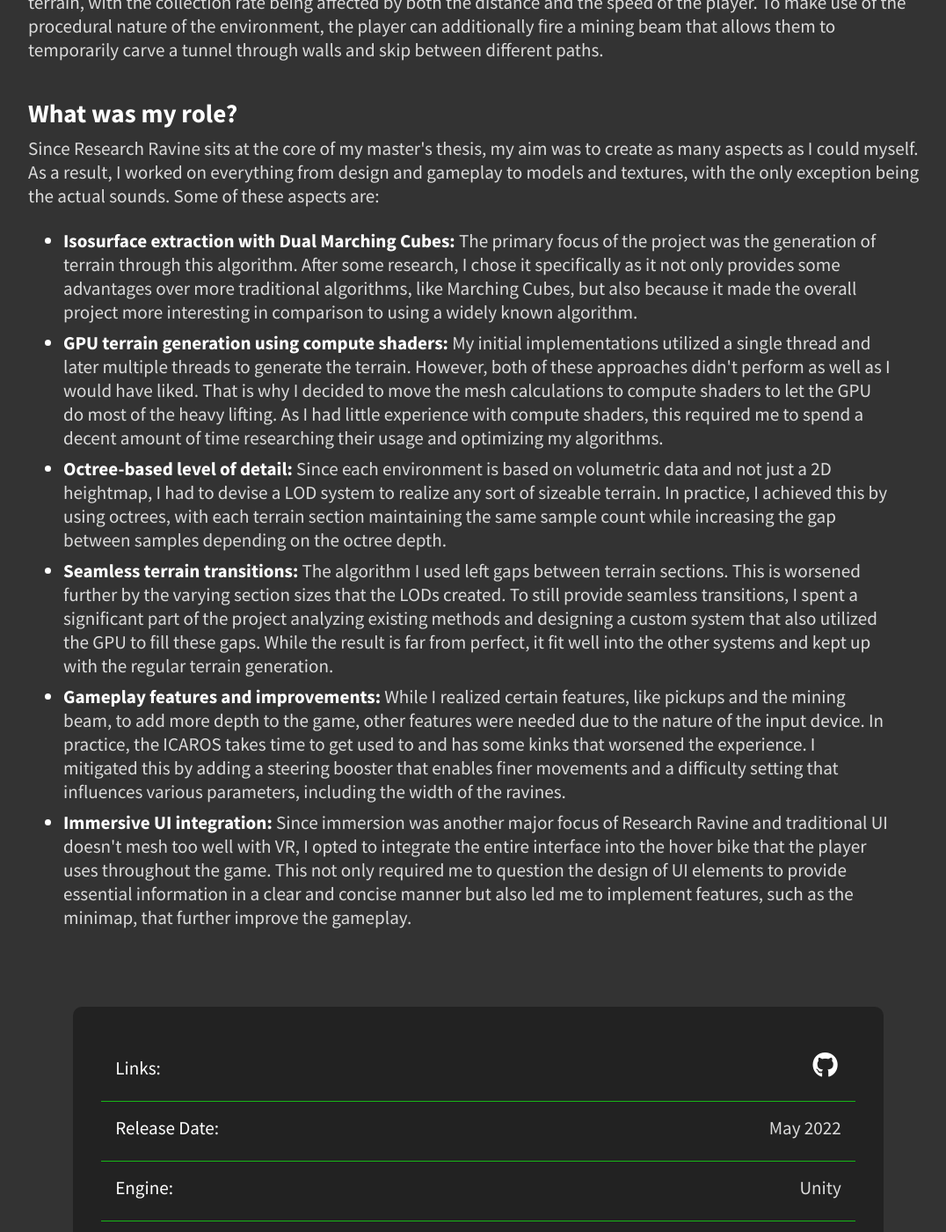
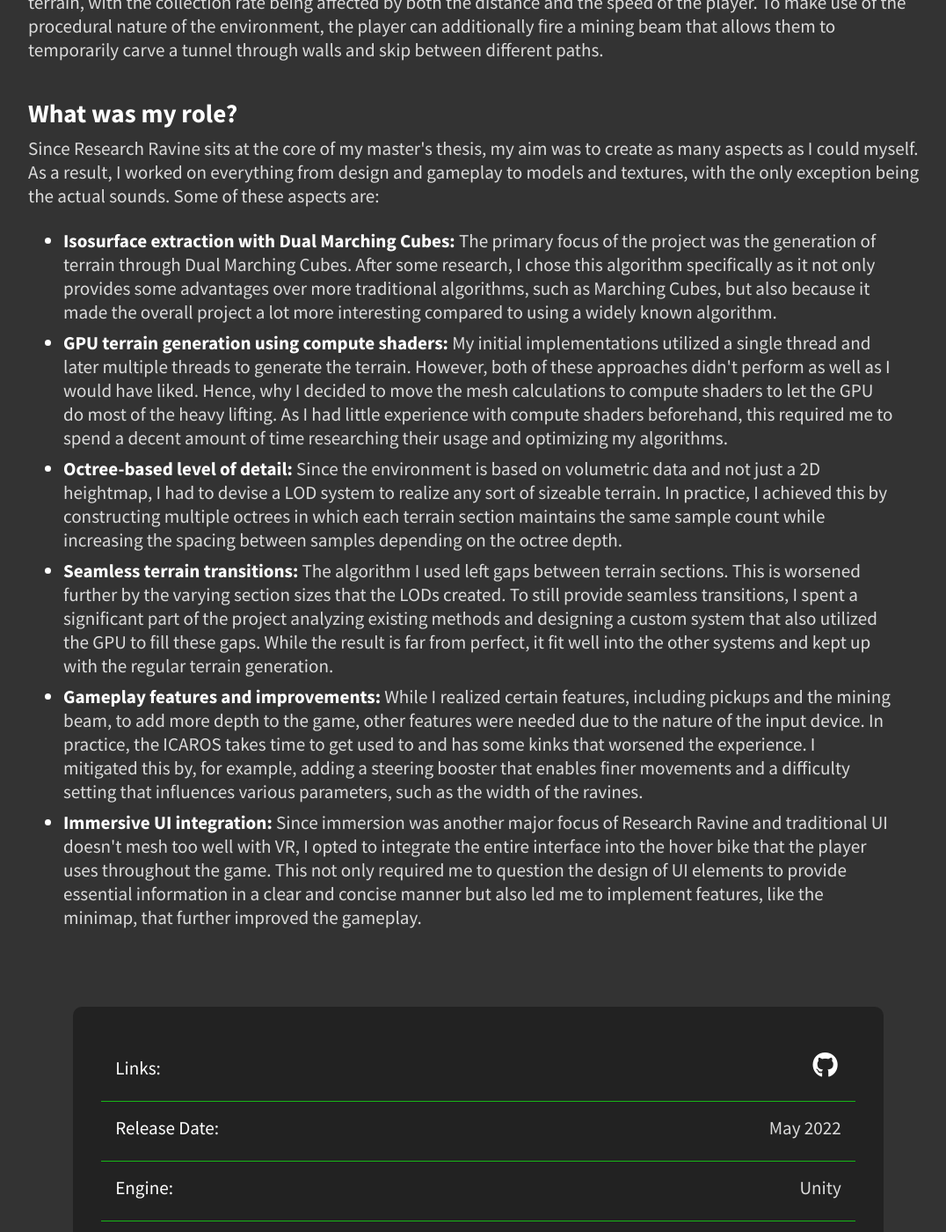
Before and after one commit to DennisVidal/dennisvidal.github.io, a Jekyll site: the page built from projects/research-ravine.md, in a window 1280 px wide and 1400 px high, scrolled down 1207 px. Shown: the whole window at 88% size, without its empty margins (96-1172 px from the left). Built offline with Jekyll 4.4.1, drawn with Linux system fonts in a browser that asks for light colours.

Commit message:
Update research-ravine.md

```diff
--- a/projects/research-ravine.md
+++ b/projects/research-ravine.md
@@ -17,17 +17,17 @@ sections:
             -   text: "Since Research Ravine sits at the core of my master's thesis, my aim was to create as many aspects as I could myself. As a result, I worked on everything from design and gameplay to models and textures, with the only exception being the actual sounds. Some of these aspects are:"
 
             - bullets:
-                -   text: "<b>Isosurface extraction with Dual Marching Cubes:</b> The primary focus of the project was the generation of terrain through this algorithm. After some research, I chose it specifically as it not only provides some advantages over more traditional algorithms, like Marching Cubes, but also because it made the overall project more interesting in comparison to using a widely known algorithm."
+                -   text: "<b>Isosurface extraction with Dual Marching Cubes:</b> The primary focus of the project was the generation of terrain through Dual Marching Cubes. After some research, I chose this algorithm specifically as it not only provides some advantages over more traditional algorithms, such as Marching Cubes, but also because it made the overall project a lot more interesting compared to using a widely known algorithm."
                     style: "disc"
-                -   text: "<b>GPU terrain generation using compute shaders:</b> My initial implementations utilized a single thread and later multiple threads to generate the terrain. However, both of these approaches didn't perform as well as I would have liked. That is why I decided to move the mesh calculations to compute shaders to let the GPU do most of the heavy lifting. As I had little experience with compute shaders, this required me to spend a decent amount of time researching their usage and optimizing my algorithms."
+                -   text: "<b>GPU terrain generation using compute shaders:</b> My initial implementations utilized a single thread and later multiple threads to generate the terrain. However, both of these approaches didn't perform as well as I would have liked. Hence, why I decided to move the mesh calculations to compute shaders to let the GPU do most of the heavy lifting. As I had little experience with compute shaders beforehand, this required me to spend a decent amount of time researching their usage and optimizing my algorithms."
                     style: "disc"
-                -   text: "<b>Octree-based level of detail:</b> Since each environment is based on volumetric data and not just a 2D heightmap, I had to devise a LOD system to realize any sort of sizeable terrain. In practice, I achieved this by using octrees, with each terrain section maintaining the same sample count while increasing the gap between samples depending on the octree depth."
+                -   text: "<b>Octree-based level of detail:</b> Since the environment is based on volumetric data and not just a 2D heightmap, I had to devise a LOD system to realize any sort of sizeable terrain. In practice, I achieved this by constructing multiple octrees in which each terrain section maintains the same sample count while increasing the spacing between samples depending on the octree depth."
                     style: "disc"
                 -   text: "<b>Seamless terrain transitions:</b> The algorithm I used left gaps between terrain sections. This is worsened further by the varying section sizes that the LODs created. To still provide seamless transitions, I spent a significant part of the project analyzing existing methods and designing a custom system that also utilized the GPU to fill these gaps. While the result is far from perfect, it fit well into the other systems and kept up with the regular terrain generation."
                     style: "disc"
-                -   text: "<b>Gameplay features and improvements:</b> While I realized certain features, like pickups and the mining beam, to add more depth to the game, other features were needed due to the nature of the input device. In practice, the ICAROS takes time to get used to and has some kinks that worsened the experience. I mitigated this by adding a steering booster that enables finer movements and a difficulty setting that influences various parameters, including the width of the ravines."
+                -   text: "<b>Gameplay features and improvements:</b> While I realized certain features, including pickups and the mining beam, to add more depth to the game, other features were needed due to the nature of the input device. In practice, the ICAROS takes time to get used to and has some kinks that worsened the experience. I mitigated this by, for example, adding a steering booster that enables finer movements and a difficulty setting that influences various parameters, such as the width of the ravines."
                     style: "disc"
-                -   text: "<b>Immersive UI integration:</b> Since immersion was another major focus of Research Ravine and traditional UI doesn't mesh too well with VR, I opted to integrate the entire interface into the hover bike that the player uses throughout the game. This not only required me to question the design of UI elements to provide essential information in a clear and concise manner but also led me to implement features, such as the minimap, that further improve the gameplay."
+                -   text: "<b>Immersive UI integration:</b> Since immersion was another major focus of Research Ravine and traditional UI doesn't mesh too well with VR, I opted to integrate the entire interface into the hover bike that the player uses throughout the game. This not only required me to question the design of UI elements to provide essential information in a clear and concise manner but also led me to implement features, like the minimap, that further improved the gameplay."
                     style: "disc"
 
 
```
